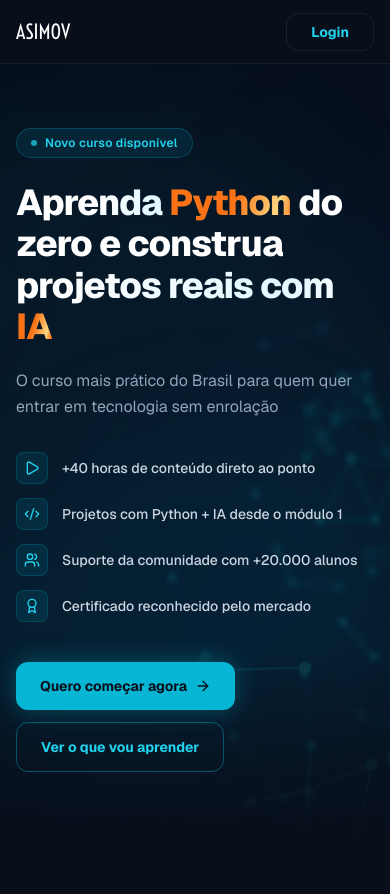
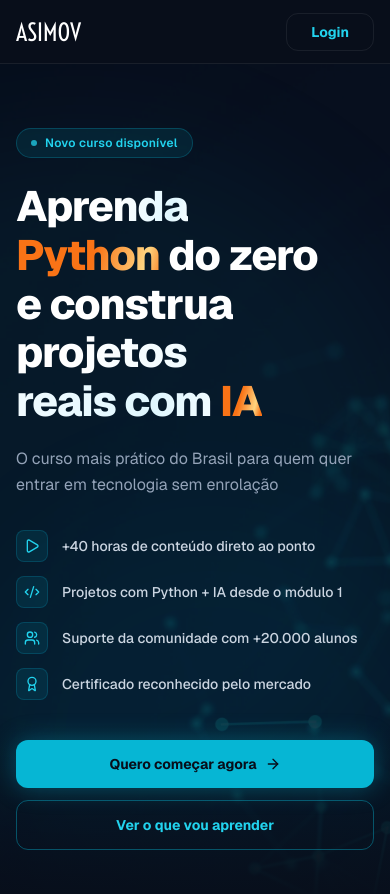
Before and after one commit to felipedev90/asimov-teste-tecnico, a Next.js app in the folder parte-2/: page / in a window 390 px wide. Shown: the top 894 px of the page. Before the commit the page ends 844 px from the top, so only its background shows below. Built offline with nearby package versions, Linux system fonts and the light colour scheme.

Commit message:
fix(parte-2): mobile headline balance and full-width CTAs stacked in column

```diff
--- a/parte-2/src/components/layout/Nav.tsx
+++ b/parte-2/src/components/layout/Nav.tsx
@@ -20,7 +20,7 @@ export function Nav() {
       {/* Wordmark */}
       <Link href="/" className="flex items-center gap-3" aria-label="Asimov Academy — Início">
         <span className="font-display leading-tight">
-          <span className="block text-xl md:text-2xl lg:text-3xl text-ink-primary uppercase">Asimov</span>
+          <span className="block text-2xl md:text-3xl lg:text-4xl text-ink-primary uppercase">Asimov</span>
 
         </span>
       </Link>
--- a/parte-2/src/components/sections/HeroContent.tsx
+++ b/parte-2/src/components/sections/HeroContent.tsx
@@ -17,8 +17,8 @@ export function HeroContent() {
       {/* Headline */}
       <h1
         className={cn(
-          "mb-5 font-extrabold tracking-tight",
-          "text-4xl leading-[1.15]",
+          "mb-5 font-extrabold tracking-tight text-balance",
+          "text-[2.65rem] leading-[1.15]",
           "md:text-5xl md:leading-[1.1]",
           "lg:text-[4.3rem]"
         )}
@@ -55,13 +55,14 @@ export function HeroContent() {
       </ul>
 
       {/* CTAs */}
-      <div className="flex flex-wrap gap-3">
+      <div className="flex flex-col sm:flex-row sm:flex-wrap gap-3">
         {ctas.map((cta, i) => (
           <Button
             key={cta.label}
             href={cta.href}
             variant={cta.variant}
             icon={i === 0 ? ArrowRight : undefined}
+            className="w-full sm:w-auto"
           >
             {cta.label}
           </Button>
```
